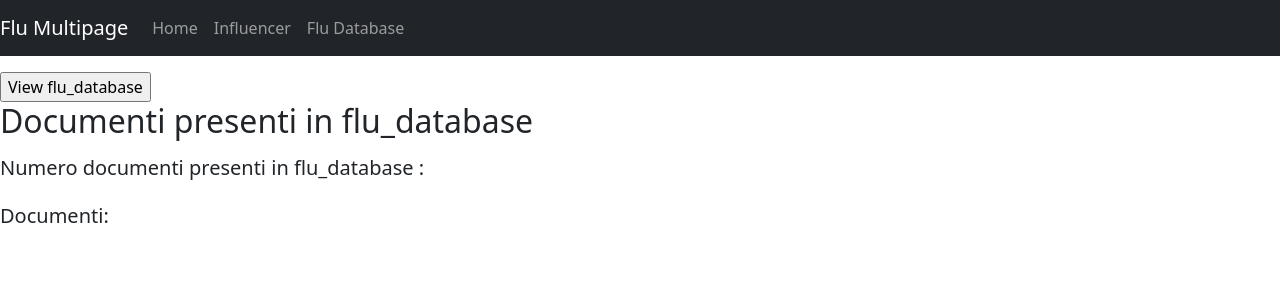
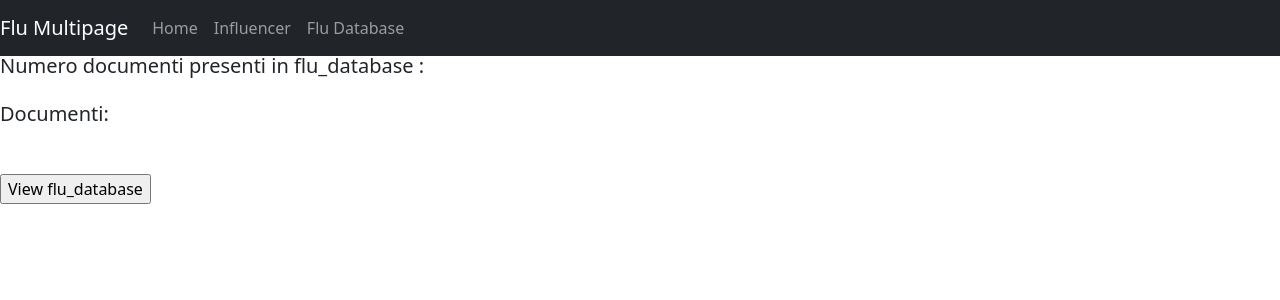
Before and after one commit to EmanueleAntonini/flu, a React (Create React App) app in the folder FluClient/flu-client/: page /searchdb in a window 1280 px wide. Shown: the top 300 px of the page. Built offline with nearby package versions, Linux system fonts and the light colour scheme.

Commit message:
search from DB update

```diff
--- a/FluClient/flu-client/src/SearchDB.js
+++ b/FluClient/flu-client/src/SearchDB.js
@@ -5,26 +5,22 @@ class SearchDB extends React.Component {
         super(props);
         this.state = {
             numdoc: "",
-            documenti: "",
+            documenti: [],
         };
         this.handleSubmit = this.handleSubmit.bind(this);
     }
 
     async handleSubmit(event) {
         event.preventDefault()
-        console.log(this.state.name,this.state.surname,this.state.twitterUsername);
+        console.log(this.state.name, this.state.surname, this.state.twitterUsername);
         const response = await fetch("http://localhost:8080/getAllInfluencers");
         const data = await response.json();
         this.setState({ numdoc: JSON.stringify(data.total_rows) });
         var list = [];
-        for (var i=0; i < data.total_rows; ++i){
-            list.push("Documento:" + i);
-            list.push("Twitter id: ");
+        for (var i = 0; i < data.total_rows; ++i) {
             list.push(data.rows[i].id);
-            list.push("Identificativo documento: ");
-            list.push(data.rows[i].value);
         }
-        this.setState({ documenti: JSON.stringify(list) });
+        this.setState({ documenti: list });
         console.log(data);
         event.preventDefault()
     }
@@ -32,16 +28,24 @@ class SearchDB extends React.Component {
     render() {
         return (
             <div>
-                <form onSubmit={this.handleSubmit}>
-                    <br />
-                    <br />
-                    <br />
-                    <input type="submit" value="View flu_database" />
-                </form>
+
                 <p><h2>Documenti presenti in flu_database</h2></p>
                 <p><label><h5> Numero documenti presenti in flu_database : {this.state.numdoc}</h5></label></p>
                 <p><label><h5> Documenti: </h5></label></p>
-                <p>{this.state.documenti}</p>
+                <div>
+                    {this.state.documenti.map(id => {
+                        return (<div>
+                                    <p>{id}</p>
+                                    <br />
+                                </div>)
+                        }
+                    )}
+                </div>
+                <br />
+                <form onSubmit={this.handleSubmit}>
+
+                    <input type="submit" value="View flu_database" />
+                </form>
             </div>
         );
     }
```
